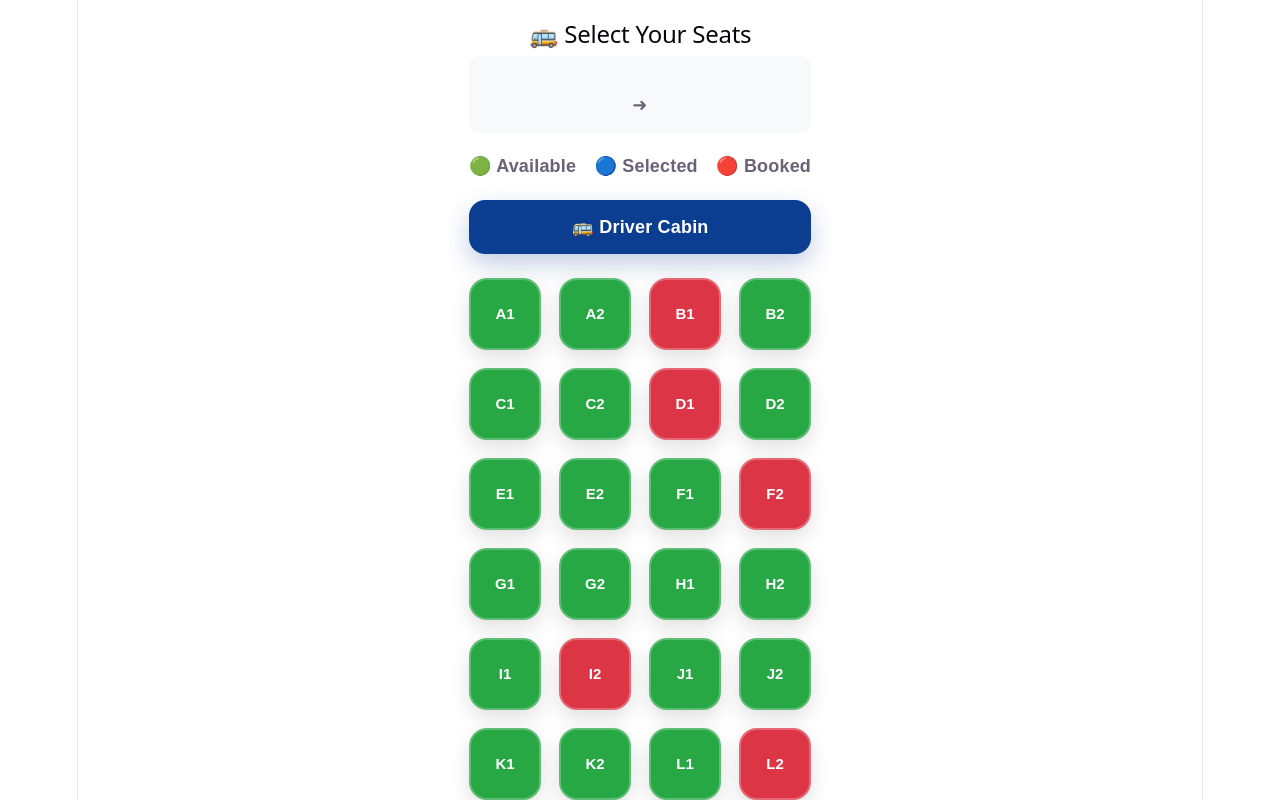
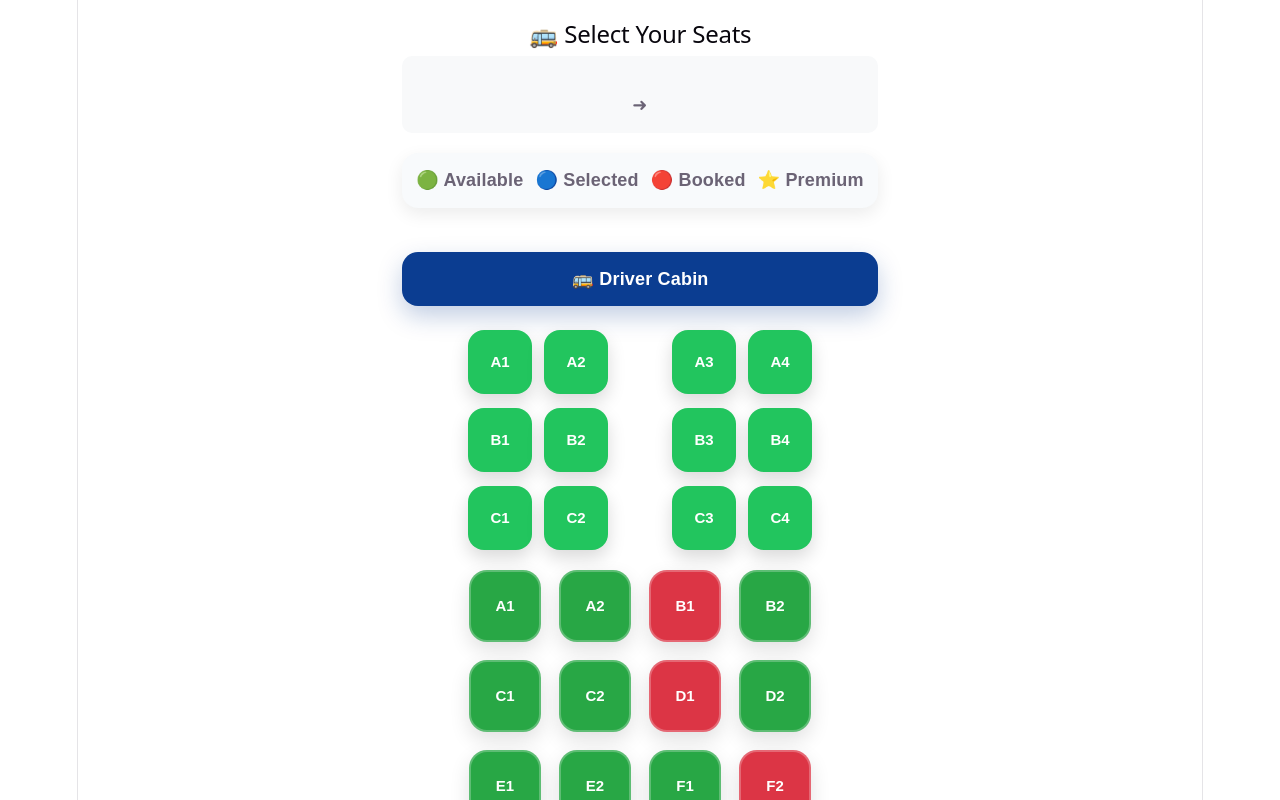
Before and after one commit to kktrajput92-ops/rular-bus-backend, a React (Vite) app in the folder frontend/rular bus/: page /seats in a window 1280 px wide. Shown: the top 800 px of the page. Built offline with nearby package versions, Linux system fonts and the light colour scheme.

Commit message:
Milestone M1: Dynamic Layout Engine connected with SeatRenderer

```diff
--- /dev/null
+++ b/frontend/rular bus/src/components/seats/SeatRenderer.jsx
@@ -0,0 +1,60 @@
+import { generateLayout } from "../../layout-engine/generateLayout";
+
+export default function SeatRenderer() {
+  const rows = generateLayout(12, "2x2");
+
+  return (
+    <div
+      style={{
+        margin: "20px 0",
+      }}
+    >
+      {rows.map((row, rowIndex) => (
+        <div
+          key={rowIndex}
+          style={{
+            display: "flex",
+            justifyContent: "center",
+            alignItems: "center",
+            gap: "12px",
+            marginBottom: "14px",
+          }}
+        >
+          {row.map((seat, index) => {
+
+            if (seat === null) {
+              return (
+                <div
+                  key={index}
+                  style={{
+                    width: 40,
+                  }}
+                />
+              );
+            }
+
+            return (
+              <button
+                key={seat.id}
+                style={{
+                  width: 64,
+                  height: 64,
+                  border: "none",
+                  borderRadius: 16,
+                  background: "#22c55e",
+                  color: "#fff",
+                  fontWeight: "bold",
+                  fontSize: "15px",
+                  boxShadow: "0 8px 18px rgba(0,0,0,.15)",
+                }}
+              >
+                {seat.label}
+              </button>
+            );
+
+          })}
+        </div>
+      ))}
+    </div>
+  );
+}
--- /dev/null
+++ b/frontend/rular bus/src/layout-engine/generateLayout.js
@@ -0,0 +1,11 @@
+import layout2x2 from "./layouts/layout2x2";
+
+export function generateLayout(totalSeats, layoutType) {
+  switch (layoutType) {
+    case "2x2":
+      return layout2x2(totalSeats);
+
+    default:
+      return [];
+  }
+}
--- /dev/null
+++ b/frontend/rular bus/src/layout-engine/layouts/layout2x2.js
@@ -0,0 +1,72 @@
+export default function layout2x2(totalSeats) {
+  const rows = [];
+
+  let seatNumber = 1;
+  let rowIndex = 0;
+
+  while (seatNumber <= totalSeats) {
+    const rowLetter = String.fromCharCode(65 + rowIndex);
+
+    const row = [];
+
+    // Left Window
+    if (seatNumber <= totalSeats) {
+      row.push({
+        id: seatNumber,
+        label: `${rowLetter}1`,
+        side: "left",
+        position: "window",
+        status: "available",
+        type: "normal",
+      });
+      seatNumber++;
+    }
+
+    // Left Aisle
+    if (seatNumber <= totalSeats) {
+      row.push({
+        id: seatNumber,
+        label: `${rowLetter}2`,
+        side: "left",
+        position: "aisle",
+        status: "available",
+        type: "normal",
+      });
+      seatNumber++;
+    }
+
+    // Walkway
+    row.push(null);
+
+    // Right Aisle
+    if (seatNumber <= totalSeats) {
+      row.push({
+        id: seatNumber,
+        label: `${rowLetter}3`,
+        side: "right",
+        position: "aisle",
+        status: "available",
+        type: "normal",
+      });
+      seatNumber++;
+    }
+
+    // Right Window
+    if (seatNumber <= totalSeats) {
+      row.push({
+        id: seatNumber,
+        label: `${rowLetter}4`,
+        side: "right",
+        position: "window",
+        status: "available",
+        type: "normal",
+      });
+      seatNumber++;
+    }
+
+    rows.push(row);
+    rowIndex++;
+  }
+
+  return rows;
+}
--- /dev/null
+++ b/frontend/rular bus/src/layout-engine/testLayout.js
@@ -0,0 +1,3 @@
+import { generateLayout } from "./generateLayout";
+
+console.log(generateLayout(12, "2x2"));
--- a/frontend/rular bus/src/pages/Seats.jsx
+++ b/frontend/rular bus/src/pages/Seats.jsx
@@ -3,6 +3,7 @@ import { useNavigate, useLocation } from "react-router-dom";
 import DriverCabin from "../components/seats/DriverCabin";
 import SeatGrid from "../components/seats/SeatGrid";
 import BookingSummary from "../components/seats/BookingSummary";
+import SeatRenderer from "../components/seats/SeatRenderer";
 function Seats() {
 
   const navigate = useNavigate();
@@ -136,15 +137,34 @@ function Seats() {
         }}
       >
 
-        <span>🟢 Available</span>
+       <div
+  style={{
+    display: "flex",
+    justifyContent: "space-evenly",
+    alignItems: "center",
+    background: "#f8fafc",
+    padding: "14px",
+    borderRadius: "16px",
+    marginBottom: "24px",
+    boxShadow: "0 6px 18px rgba(0,0,0,.08)",
+    fontWeight: "600",
+    flexWrap: "wrap",
+    gap: "12px",
+  }}
+>
+  <span>🟢 Available</span>
 
-        <span>🔵 Selected</span>
+  <span>🔵 Selected</span>
 
-        <span>🔴 Booked</span>
+  <span>🔴 Booked</span>
+
+  <span>⭐ Premium</span>
+</div>
 
       </div>
 
      <DriverCabin />
+<SeatRenderer />
 <div
   style={{
     display: "grid",
```
